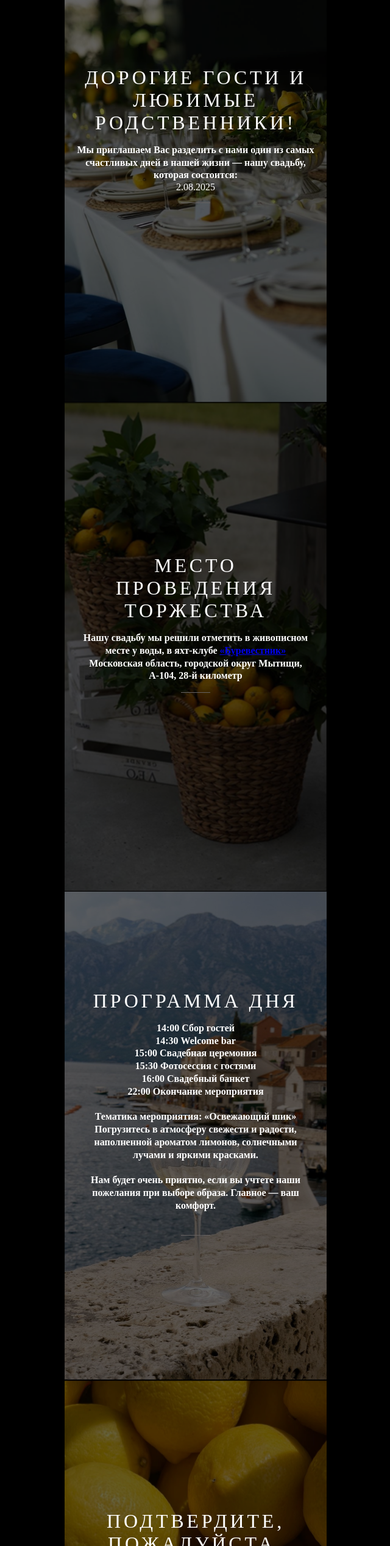
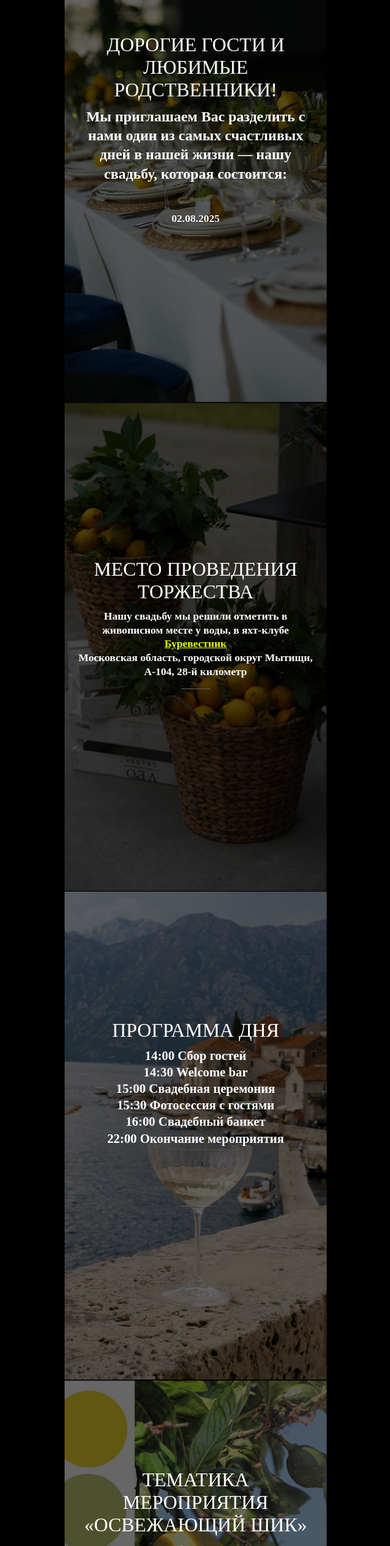
Before and after one commit to GavTv/michl, a website: page first/index.html in a window 1280 px wide. Shown: the part 941-3476 px from the top of the page at 61% size, without its empty margins (319-959 px from the left). Drawn offline with nearby package versions, Linux system fonts and the light colour scheme.

Commit message:
start1.4

```diff
--- a/first/index.css
+++ b/first/index.css
@@ -91,16 +91,46 @@ body {
 
 .mast__pretitle {
   font-size: 2em;
-  font-weight: 400;
+  font-weight: 300;
   text-transform: uppercase;
-  letter-spacing: 0.15em;
-  margin-bottom: 0.5em;
+  letter-spacing: 0em;
+  margin-bottom: 0.3em;
 }
 
-.mast__title {
-  font-size: 1em;
+.mast__title0 {
+  font-size: 1.5em;
   line-height: 1.3;
 }
+.mast__title1{
+  font-size: 1.1em;
+  line-height: 1.3;
+}
+
+.mast__title2{
+  font-size: 1.3em;
+  line-height: 1.3;
+}
+
+.date {
+  font-size: 1.1em !important;
+  font-weight: bold;
+  line-height: 1.3;
+  color: #fff;
+  text-shadow: 0 1px 2px rgba(0, 0, 0, 0.6);
+}
+
+.date {
+  font-size: 1.8em;
+  font-weight: bold;
+  margin-top: 10px;
+  color: #fff; /* если фон тёмный */
+  text-shadow: 0 1px 2px rgba(0, 0, 0, 0.6); /* для читаемости */
+}
+
+.glow-link {
+  color: rgb(229, 255, 0);
+}
+
 
 .wrap {
   height: 100%;
@@ -125,12 +155,12 @@ body {
   background: #4fd1c5;
   background: linear-gradient(
     90deg,
-    rgba(129, 230, 217, 1) 0%,
-    rgba(79, 209, 197, 1) 100%
+    rgb(207, 207, 20) 0%,
+    rgb(207, 207, 20) 100%
   );
   border: none;
   border-radius: 700px;
-  box-shadow: 12px 12px 24px rgba(79, 209, 197, 0.64);
+  box-shadow: 12px 12px 24px  rgb(207, 207, 20);
   transition: all 0.3s ease-in-out 0s;
   cursor: pointer;
   outline: none;
@@ -143,8 +173,8 @@ body {
   border-radius: 500px;
   min-width: calc(70px + 20px);
   min-height: calc(50px + 20px);
-  border: 6px solid #00ffcb;
-  box-shadow: 0 0 60px rgba(0, 255, 203, 0.64);
+  border: 6px solid #7eff22;
+  box-shadow: 0 0 60px rgba(93, 200, 21, 0.64);
   position: absolute;
   top: 50%;
   left: 50%;
@@ -169,7 +199,7 @@ body {
   width: 16px;
   height: 30px;
   border-radius: 100%;
-  border: 6px solid #00ffcb;
+  border: 6px solid #a0ea18;
   position: absolute;
   z-index: -1;
   top: 50%;
--- a/first/index.html
+++ b/first/index.html
@@ -33,11 +33,14 @@
             <h5 class="mast__pretitle">
               Дорогие гости и любимые родственники!
             </h5>
-            <h2 class="mast__title">
+            <h2 class="mast__title0">
               Мы приглашаем Вас разделить с нами один из самых счастливых дней в
               нашей жизни — нашу свадьбу, которая состоится:
             </h2>
-            <p>2.08.2025</p>
+            <br>
+            <br>
+
+            <p class="date">02.08.2025</p>
             <hr class="sep" />
           </header>
         </section>
@@ -49,7 +52,7 @@
           ></figure>
           <header class="mast__header js-clippy">
             <h5 class="mast__pretitle">Место проведения торжества</h5>
-            <h2 class="mast__title">
+            <h2 class="mast__title1">
               Нашу свадьбу мы решили отметить в живописном месте у воды, в
               яхт-клубе
               <a
@@ -57,7 +60,7 @@
                 href="https://yandex.com/maps/org/burevestnik_yacht_club_by_burevestnik_group/1003202085/?ll=37.527598%2C55.979745"
                 target="_blank"
               >
-                «Буревестник»
+                Буревестник
               </a>
               <br />
               <p></p>
@@ -75,19 +78,39 @@
           ></figure>
           <header class="mast__header js-clippy">
             <h5 class="mast__pretitle">Программа дня</h5>
-            <h2 class="mast__title">
+            <h2 class="mast__title2">
               14:00 Сбор гостей <br />
               14:30 Welcome bar <br />
               15:00 Свадебная церемония <br />
               15:30 Фотосессия с гостями <br />
               16:00 Свадебный банкет <br />
               22:00 Окончание мероприятия <br /><br />
-              Тематика мероприятия: <strong>«Освежающий шик»</strong><br />
-              Погрузитесь в атмосферу свежести и радости, наполненной ароматом
-              лимонов, солнечными лучами и яркими красками.<br /><br />
-              Нам будет очень приятно, если вы учтете наши пожелания при выборе
-              образа. Главное — ваш комфорт. <br /><br />
+ <br /><br />
             </h2>
+            <hr class="sep" />
+          </header>
+        </section>
+
+        <section class="mast">
+          <figure
+            class="mast__bg"
+            style="background-image: url(&quot;/first/фотки/bg5.jpg&quot;)"
+          ></figure>
+          <header class="mast__header js-clippy">
+            <h5 class="mast__pretitle">
+              Тематика мероприятия
+              «Освежающий шик»
+
+            </h5>
+            <h2 class="mast__title1">
+
+              Погрузитесь в атмосферу свежести и радости на нашем мероприятии, где каждый элемент пронизан солнечным светом и ароматом лимонов. Представьте себе пространство, наполненное ярким блеском, желтыми, зелеными и голубыми оттенками, где каждый уголок дышит счастьем и любовью.
+
+            </h2>
+            <br>
+            <br>
+
+            <p class="date">Нам будет очень приятно, если вы учтете наши пожелания при выборе образа на наше мероприятие, но главное это ваше удобство и комфорт.</p>
             <hr class="sep" />
           </header>
         </section>
@@ -99,13 +122,14 @@
           ></figure>
           <header class="mast__header js-clippy">
             <h5 class="mast__pretitle">
-              Подтвердите, пожалуйста, свое присутствие на торжестве
+Тематика мероприятия
+
             </h5>
-            <h2 class="mast__title">
+            <h2 class="mast__title3">
               <p>И ответьте на пару вопросов по ссылке</p>
               <br />
               <div class="wrap">
-                <button class="button">Submit</a>
+                <button class="button">Анкета</a>
               </div>
 
               <br />
```
Also changed, not shown: first/фотки/bg5.jpg (added).
